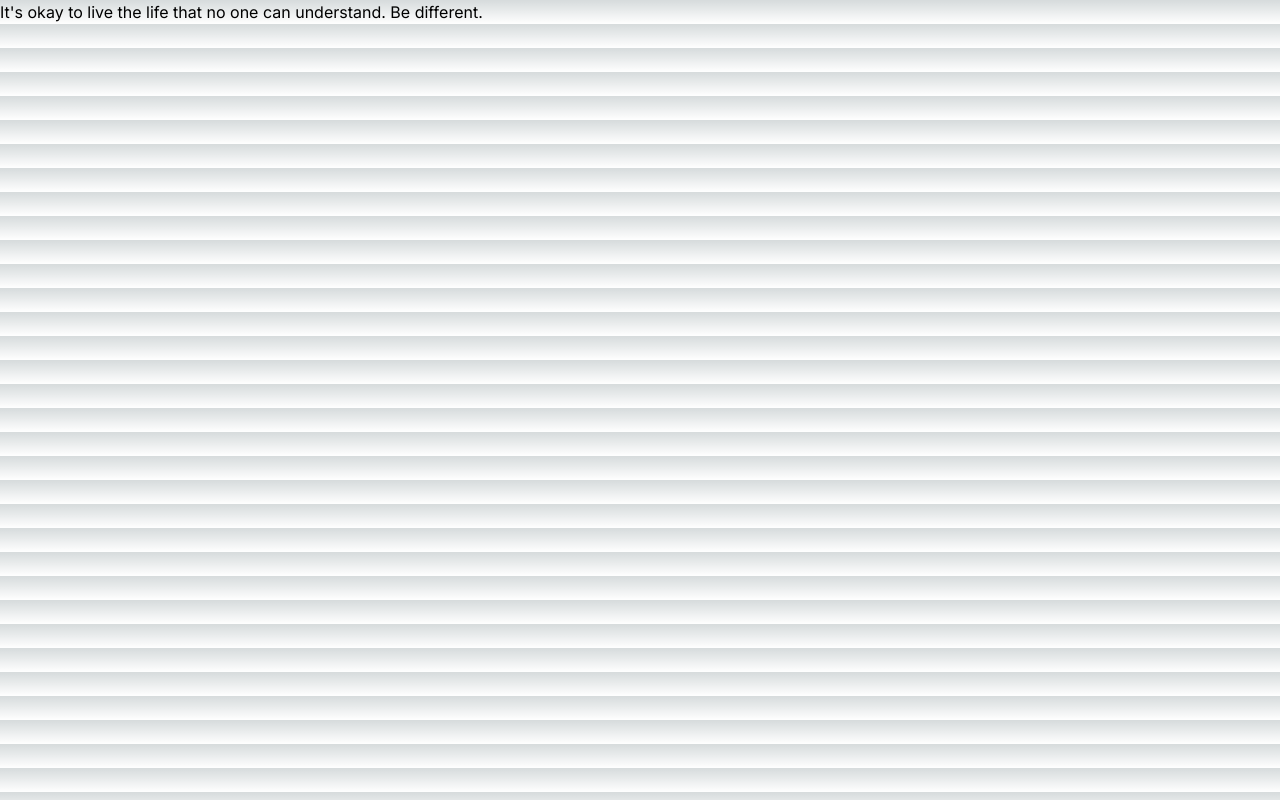
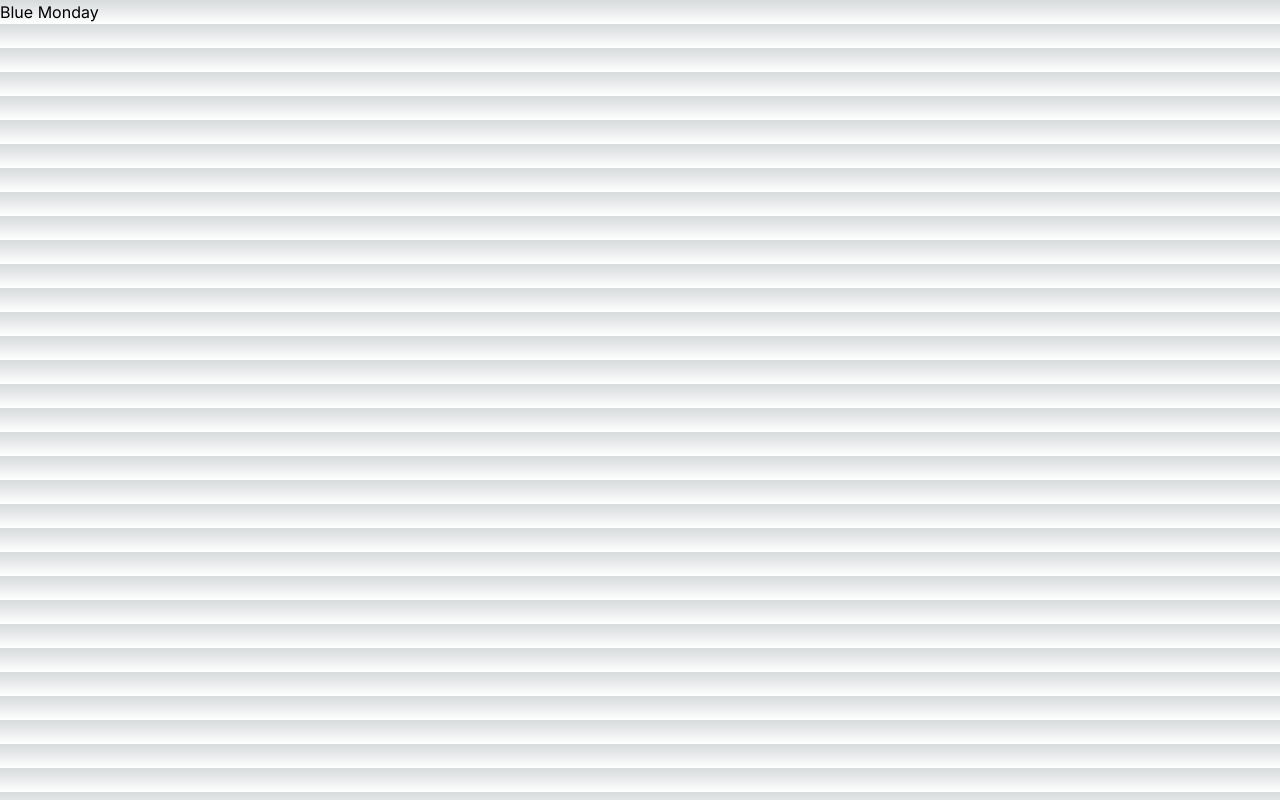
Before and after one commit to vienhong20/share_prompts, a Next.js app: page /user in a window 1280 px wide. Built offline with nearby package versions, Linux system fonts and the light colour scheme.

Commit message:
Update page.js

```diff
--- a/app/user/page.js
+++ b/app/user/page.js
@@ -2,7 +2,7 @@ import React from 'react'
 
 function page() {
   return (
-    <div>It's okay to live the life that no one can understand. Be different.</div>
+    <div>Blue Monday</div>
   )
 }
 
```
